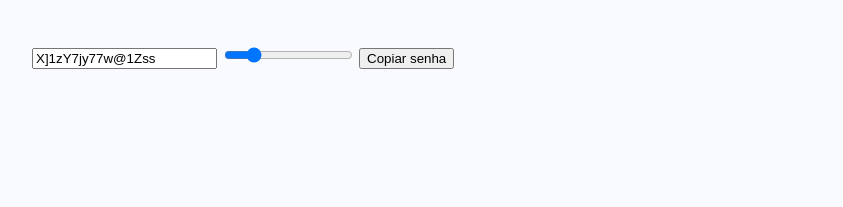
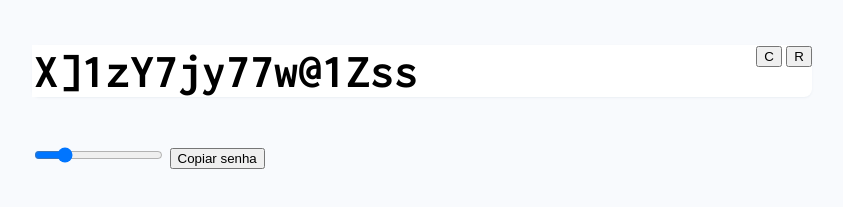
Before and after one commit to CarlosFortunatoDev/Password-Generator, a plain HTML site: page index.html in a window 1280 px wide. Shown: the part 119-326 px from the top of the page, without its empty margins (218-1061 px from the left). Drawn offline with Linux system fonts and the light colour scheme.

Commit message:
Formatando o input

```diff
--- a/assets/css/style.css
+++ b/assets/css/style.css
@@ -25,3 +25,34 @@ main {
     font-size: 1.125rem;
     color: #828282;
 }
+
+.box{
+    background-color: #fff;
+    box-shadow: 0 1px 2px rgba(132, 148, 165, .1);
+    border-radius: 8px;
+    margin-bottom: 3rem;
+}
+
+.box .password {
+    display: flex;
+
+}
+
+.box .password .text{
+    flex: 1;
+}
+
+.box .password .text input{
+    font-family: 'Inconsolata', serif;
+    font-size: 3rem;
+    border: none;
+    outline: none;
+    cursor: default;
+    height: 52px;
+    width: 100%;
+    transition: all .2s;
+    -webkit-user-select: none;
+    -moz-user-select: none;
+    -ms-user-select: none;
+    user-select: none;
+}
--- a/index.html
+++ b/index.html
@@ -8,7 +8,7 @@
     <link rel="stylesheet" href="assets/css/style.css">
     <link rel="preconnect" href="https://fonts.googleapis.com">
     <link rel="preconnect" href="https://fonts.gstatic.com" crossorigin>
-    <link href="https://fonts.googleapis.com/css2?family=Inter:wght@400;600&display=swap" rel="stylesheet">
+    <link href="https://fonts.googleapis.com/css2?family=Inconsolata:wght@700&family=Inter:wght@400;600&display=swap" rel="stylesheet">
     <title>Gerador de senha forte</title>
 </head>
 
@@ -19,7 +19,18 @@
             <p class="subtitle">Utilize o nosso gerador online para criar uma senha forte e segura.</p>
         </section>
 
-        <input type="text" name="password" id="password" />
+        <section class="box">
+            <div class="password">
+                <div class="text">
+                    <input type="text" name="password" id="password" />
+                </div>
+                <div class="actions">
+                    <button id="copy2">C</button>
+                    <button id="regenerate">R</button>
+                </div>
+            </div>
+        </section>
+
 
         <input type="range" name="password-length" id="password-length" value="16" min="4" max="64" />
 
```
